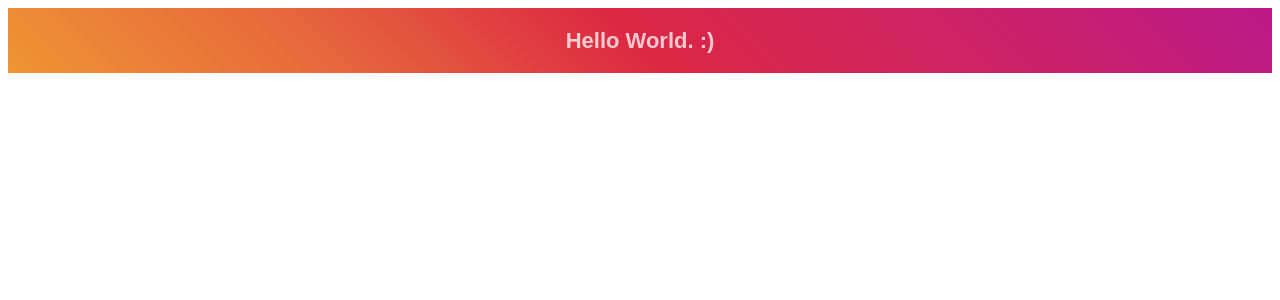
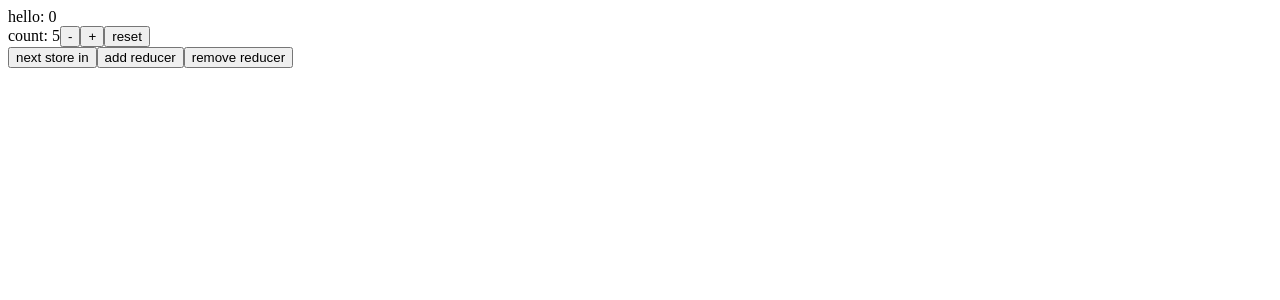
Before and after one commit to enzoborgfrantz/react-boiler, a React app: page / in a window 1280 px wide. Shown: the top 300 px of the page. Built offline with nearby package versions, Linux system fonts and the light colour scheme.

Commit message:
dynamic redux

```diff
--- a/package.json
+++ b/package.json
@@ -50,7 +50,7 @@
     "jest": "^20.0.4",
     "lint-staged": "^4.3.0",
     "prettier": "^1.7.4",
-    "react-hot-loader": "^1.3.1",
+    "react-hot-loader": "^3.1.3",
     "stylelint": "^8.2.0",
     "stylelint-config-standard": "^17.0.0",
     "stylelint-processor-styled-components": "^0.1.2",
@@ -64,6 +64,8 @@
     "prop-types": "^15.6.0",
     "react": "^16.0.0",
     "react-dom": "^16.0.0",
+    "react-redux": "^5.0.6",
+    "redux": "^3.7.2",
     "styled-components": "^2.2.2",
     "unfetch": "^3.0.0"
   }
--- a/src/components/App.js
+++ b/src/components/App.js
@@ -1,45 +1,49 @@
 import styled from 'styled-components';
-import React from 'react';
+import React, { Component } from 'react';
 import PropTypes from 'prop-types';
 import helloWorld from 'modules/hello.module';
+import Counter from '../containers/Counter';
+import { Provider } from 'react-redux';
+import store, { injectAsyncReducer, removereducer } from '../store';
+import createCounterReducer from '../ducks/counter.duck';
 
-const Wrapper = styled.div`
-  padding: 5px;
-  background: linear-gradient(
-    45deg,
-    #f09433 0%,
-    #e6683c 25%,
-    #dc2743 50%,
-    #cc2366 75%,
-    #bc1888 100%
-  );
-`;
+class App extends Component {
+  state = {
+    storeKey: 0,
+  };
 
-const Title = styled.h1`
-  font-size: 22px;
-  text-align: center;
-  color: white;
-  opacity: 0.75;
-  font-family: Arial;
-  transition: all 0.35s ease-in;
-  &:hover {
-    opacity: 1;
-    cursor: pointer;
-    transform: scale(1.05);
+  reloadStore = () => {
+    console.log('reloading');
+    this.setState({
+      storeKey: ++this.state.storeKey,
+    });
+  };
+
+  render() {
+    return (
+      <Provider key={this.state.storeKey} store={store}>
+        <div>
+          hello: {this.state.storeKey}
+          <Counter />
+          <button onClick={this.reloadStore}>next store in</button>
+          <button
+            onClick={() => {
+              const reducerName = `counter${this.state.storeKey}`;
+              injectAsyncReducer(
+                reducerName,
+                createCounterReducer(reducerName)
+              );
+            }}
+          >
+            add reducer
+          </button>
+          <button onClick={() => removereducer('counter1')}>
+            remove reducer
+          </button>
+        </div>
+      </Provider>
+    );
   }
-`;
+}
 
-const App = ({ text }) => (
-  <Wrapper>
-    <Title>{`${text} :)`}</Title>
-  </Wrapper>
-);
-
-App.propTypes = {
-  text: PropTypes.string.isRequired,
-};
-
-export default function() {
-  const result = helloWorld();
-  return <App text={result} />;
-}
+export default App;
--- /dev/null
+++ b/src/components/Counter.js
@@ -0,0 +1,12 @@
+import React from 'react';
+
+const Counter = ({ reducerName, count, increment, decrement, reset }) => (
+  <div>
+    <span>count: {count}</span>
+    <button onClick={() => decrement(reducerName)}>-</button>
+    <button onClick={() => increment(reducerName)}>+</button>
+    <button onClick={() => reset(reducerName)}>reset</button>
+  </div>
+);
+
+export default Counter;
--- /dev/null
+++ b/src/containers/Counter.js
@@ -0,0 +1,14 @@
+import { connect } from 'react-redux';
+import {
+  counterSelector,
+  incrementValue,
+  decrementValue,
+  resetValue,
+} from '../ducks/counter.duck';
+import Counter from '../components/Counter';
+
+export default connect(counterSelector('counter1'), {
+  increment: incrementValue,
+  decrement: decrementValue,
+  reset: resetValue,
+})(Counter);
--- /dev/null
+++ b/src/ducks/counter.duck.js
@@ -0,0 +1,36 @@
+const INCREMENT_VALUE = reducerName => `INCREMENT_VALUE/${reducerName}`;
+const DECREMENT_VALUE = reducerName => `DECREMENT_VALUE/${reducerName}`;
+const RESET_VALUE = reducerName => `RESET_VALUE/${reducerName}`;
+
+export const incrementValue = reducerName => ({
+  type: INCREMENT_VALUE(reducerName),
+});
+
+export const decrementValue = reducerName => ({
+  type: DECREMENT_VALUE(reducerName),
+});
+
+export const resetValue = reducerName => ({
+  type: RESET_VALUE(reducerName),
+});
+
+export const counterSelector = reducerName => ({ [reducerName]: counter }) =>
+  counter;
+
+const initialState = {
+  count: 0,
+};
+
+export default reducerName => (state = initialState, action) => {
+  const { type } = action;
+  switch (type) {
+    case INCREMENT_VALUE(reducerName):
+      return { ...state, count: state.count + 1 };
+    case DECREMENT_VALUE(reducerName):
+      return { ...state, count: state.count - 1 };
+    case RESET_VALUE(reducerName):
+      return { ...state, count: 0 };
+    default:
+      return state;
+  }
+};
--- a/src/index.js
+++ b/src/index.js
@@ -1,3 +1,4 @@
+require('react-hot-loader/patch');
 import React from 'react';
 import ReactDOM from 'react-dom';
 import App from 'components/App';
--- /dev/null
+++ b/src/rootReducer.js
@@ -0,0 +1,13 @@
+import { combineReducers } from 'redux';
+import createCounterReducer from './ducks/counter.duck';
+
+export default (dynamicReducers = {}) => {
+  console.log({ dynamicReducers });
+  const nextReducer = combineReducers({
+    counter1: createCounterReducer('counter1'),
+    ...dynamicReducers,
+  });
+
+  console.log({ nextReducer });
+  return nextReducer;
+};
--- /dev/null
+++ b/src/store.js
@@ -0,0 +1,36 @@
+import { createStore } from 'redux';
+import rootReducer from './rootReducer';
+
+const initialState = (count = 5) => ({
+  counter1: {
+    count,
+    time: new Date().getTime(),
+  },
+});
+
+const store = createStore(rootReducer(), initialState(5));
+store.dynamicReducers = {};
+store.subscribe(() => console.log(store.getState()));
+
+export const injectAsyncReducer = (reducerName, dynamicReducer) => {
+  if (store.dynamicReducers[reducerName]) return;
+
+  store.dynamicReducers[reducerName] = dynamicReducer;
+  store.replaceReducer(rootReducer(store.dynamicReducers));
+};
+
+export const removereducer = reducerName => {
+  if (store.dynamicReducers.counter0) {
+    console.log('deleting');
+    store.dynamicReducers.counter0 = (state = {}) => state;
+    console.log('befroe: ', store.dynamicReducers);
+    console.log(store);
+    delete store.dynamicReducers.counter0;
+    console.log('after', store.dynamicReducers);
+    store.replaceReducer(rootReducer(store.dynamicReducers));
+  } else {
+    console.log('not found', store.dynamicReducers);
+  }
+};
+
+export default store;
--- a/webpack.config.js
+++ b/webpack.config.js
@@ -10,10 +10,11 @@ const DefinePlugin = webpack.DefinePlugin;
 const ModuleConcatenationPlugin = webpack.optimize.ModuleConcatenationPlugin;
 
 const baseConfig = {
-  entry: {
-    polyfills: './src/polyfills.js',
-    index: './src/index.js',
-  },
+  // entry: {
+  //   polyfills: './src/polyfills.js',
+  //   index: './src/index.js',
+  // },
+  entry: ['react-hot-loader/patch', './src/index.js'],
   output: {
     path: path.resolve('dist'),
     filename: '[name].js',
@@ -46,6 +47,7 @@ const baseConfig = {
 
 const devConfig = {
   ...baseConfig,
+  entry: ['react-hot-loader/patch', './src/index.js'],
   devtool: 'sourcemap',
   devServer: {
     contentBase: path.resolve('dist'),
@@ -59,6 +61,11 @@ const devConfig = {
   watchOptions: {
     ignored: /node_modules/,
   },
+  plugins: [
+    ...baseConfig.plugins,
+    new webpack.NamedModulesPlugin(),
+    new webpack.HotModuleReplacementPlugin(),
+  ],
 };
 
 const prodConfig = {
```
Also changed, not shown: .babelrc, 1 other file (tests, documents, lock files or other folders).
